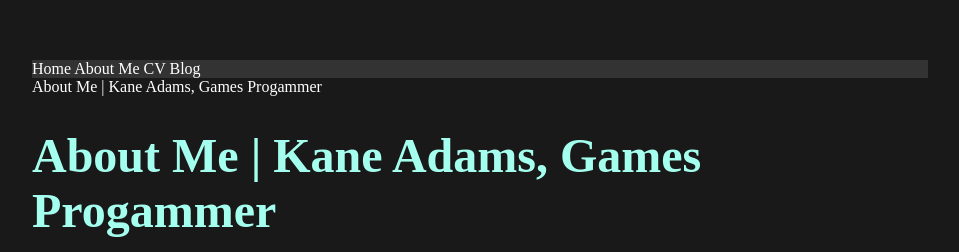
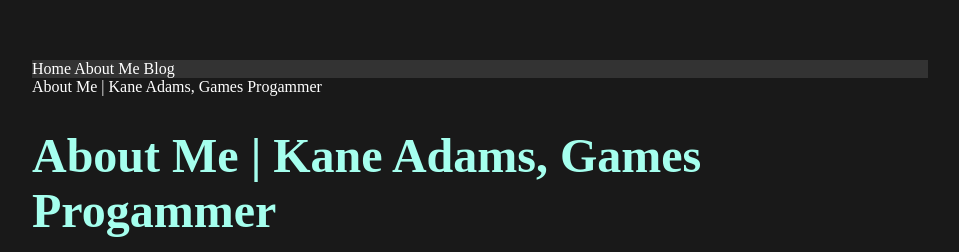
Before and after one commit to KaneAdams-Dev/KaneAdams-Dev.github.io, a Jekyll site: the page built from aboutme.html, in a window 1280 px wide. Shown: the top 252 px of the page, without its empty margins (160-1119 px from the left). Built offline with Jekyll 4.4.1, drawn with Linux system fonts in a browser that asks for light colours; Markdown is read by kramdown in place of the engine named in the settings.

Commit message:
Navigation correcting
Re-organised navigation buttons to have easier url caused by unnecessary folders

```diff
--- a/_layouts/default.html
+++ b/_layouts/default.html
@@ -8,9 +8,8 @@
     <body>
         <div class="topnav">
             <a class="active" href="#home">Home</a>
-            <a href="#aboutme">About Me</a>
-            <a href="#CV">CV</a>
-            <a href="#blog">Blog</a>
+            <a href="/aboutme.html">About Me</a>
+            <a href="/blog.html">Blog</a>
 
             <!-- <nav>
                 <ul>
@@ -28,7 +27,7 @@
 
         <div class="bottomnav">
             <a href="mailto:kaneadams.ka23@gmail.com">Email</a>
-            <a href="https://github.com/KaneA23" target="_blank">GitHub</a>
+            <a href="https://github.com/KaneAdams-Dev" target="_blank">GitHub</a>
             <a href="https://www.youtube.com/channel/UCK9Jozfs4ThaKUh_O-RmPmw" target="_blank">YouTube</a>
             <a href="/docs/Kane_Adams_CV.docx" download="KaneAdamsCV">Download CV</a>
 
```
Also changed, not shown: aboutme.html (renamed from about/aboutme.html), atom.xml (renamed from blog/atom.xml), blog.html (renamed from blog/blog.html), cv.html (renamed from cv/cv.html).
